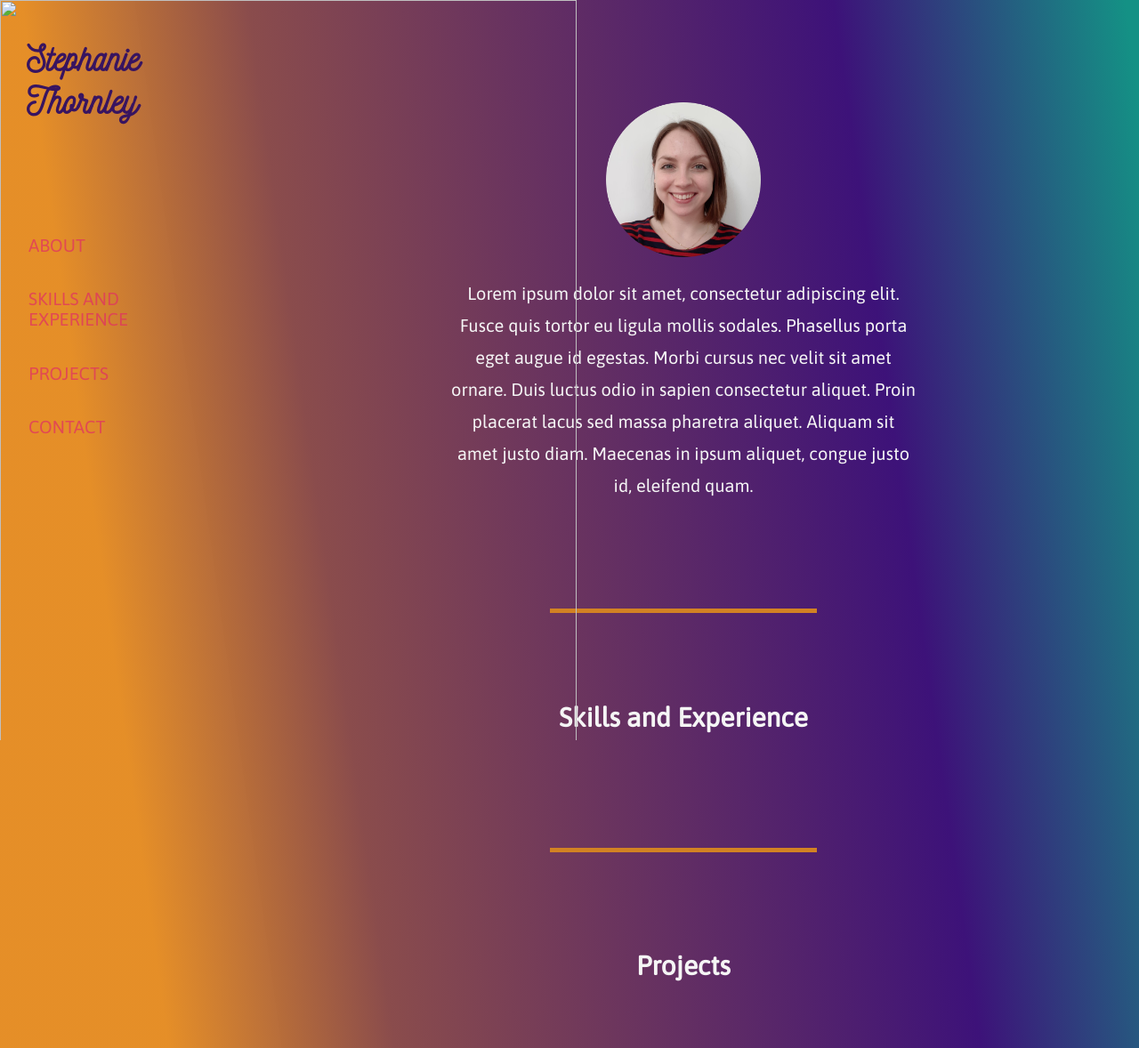
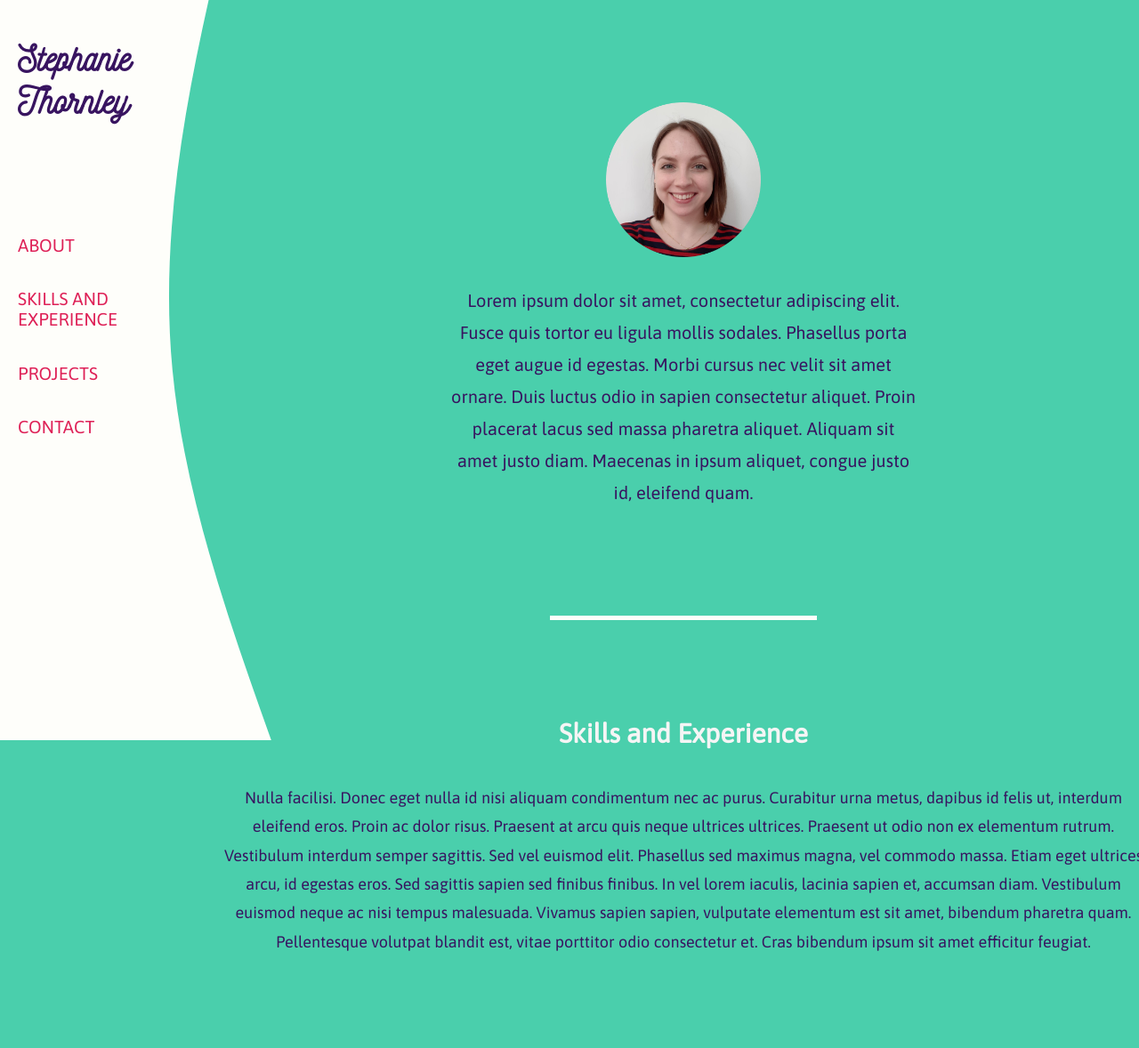
Before and after one commit to thorners55/portfolio-website, a plain HTML site: page index.html in a window 1280 px wide. Shown: the top 1178 px of the page at 89% size. Drawn offline with nearby package versions, Linux system fonts and the light colour scheme.

Commit message:
Add jQuery

```diff
--- a/index.css
+++ b/index.css
@@ -4,14 +4,7 @@ html {
 body {
   display: grid;
   grid-column: 2;
-  background: rgb(229, 142, 39);
-  background: linear-gradient(
-    82deg,
-    rgba(229, 142, 39, 0.9962428330707283) 16%,
-    rgba(138, 76, 76, 1) 33%,
-    rgba(61, 18, 121, 1) 77%,
-    rgba(20, 145, 133, 1) 99%
-  );
+  background: #4acfac;
   font-family: Asap;
   font-size: 16px;
   overflow-x: hidden;
@@ -20,6 +13,8 @@ body {
 
 .body {
   padding-top: 100px;
+  font-size: 18px;
+  line-height: 1.8;
 }
 
 @font-face {
@@ -55,7 +50,7 @@ body {
   grid-column: 1;
   grid-row: 2;
   width: 50%;
-  margin-left: -8px;
+  margin-left: -20px;
 }
 
 nav {
@@ -70,22 +65,14 @@ nav {
   width: 100vh;
 }
 
-.name-sun {
-  display: grid;
-  grid-template-columns: 25vw;
-  grid-template-rows: 100px 100px;
-  grid-template-areas: "sun" "name";
-  position: absolute;
-}
-
 .name {
   display: grid;
   grid-row: 1;
   margin-top: -40px;
   position: absolute;
   grid-area: name;
-  margin-top: -60px;
-  padding-left: 30px;
+  margin-top: 40px;
+  padding-left: 20px;
 }
 
 .sun {
@@ -104,7 +91,8 @@ h1 {
 }
 
 a {
-  color: #e03162be;
+  color: #de2157;
+
   text-decoration: none;
   padding-right: 15px;
   margin-left: 40px;
@@ -113,6 +101,7 @@ a {
 p {
   color: #381460;
   text-align: center;
+  padding-bottom: 100px;
 }
 
 .rays {
@@ -287,8 +276,10 @@ p {
   padding-left: 250px;
   padding-right: 250px;
   padding-bottom: 100px;
-  color: whitesmoke;
+  color: #381460;
   line-height: 1.8;
+  opacity: 0;
+  display: none;
 }
 
 .intro {
@@ -306,16 +297,16 @@ h4 {
 
 .section {
   color: whitesmoke;
-
   text-align: center;
   padding-top: 70px;
-  padding-bottom: 100px;
+  padding-bottom: e 100px;
   margin-left: -10px;
   margin-right: -10px;
+  opacity: 0;
 }
 
 .line {
-  border-bottom: 5px solid #d28223;
+  border-bottom: 5px solid #fefefa;
   width: 300px;
   margin: auto;
 }
--- a/index.html
+++ b/index.html
@@ -14,6 +14,35 @@
       href="https://fonts.googleapis.com/css2?family=Asap&display=swap"
       rel="stylesheet"
     />
+    <link rel="stylesheet" href="css/animate.css">
+    <script src="https://ajax.googleapis.com/ajax/libs/jquery/3.5.1/jquery.min.js"></script>
+    <script>$(document).ready(function () {
+      $('.blurb').slideDown(1000).animate({ opacity: 1 }, 1000);
+
+        /* Every time the window is scrolled ... */
+        $(window).scroll(function () {
+
+          /* Check the location of each desired element */
+          $('.section').each(function (i) {
+            var bottom_of_object = $(this).position().top + $(this).outerHeight();
+            var bottom_of_window = $(window).scrollTop() + $(window).height();
+            console.log(bottom_of_window, " ", bottom_of_object);
+            console.log(bottom_of_window > bottom_of_object);
+
+
+            /* If the object is completely visible in the window, fade it it */
+            if (bottom_of_window > bottom_of_object) {
+              console.log("hi");
+
+              $(this).animate({opacity: 1}, 1000);
+
+            }
+
+          });
+
+        });
+
+      });</script>
   </head>
 
 
@@ -26,15 +55,13 @@
           <img src="assets/wave.svg" width="90%" height="105%" />
         </div>
 
-        <div class="name-sun">
+
+
           <h1 class="name">
             Stephanie<br>
             Thornley
           </h1>
 
-
-
-      </div>
         <nav class="nav">
           <a href="#about">ABOUT</a>
           <a href="#skills">SKILLS AND EXPERIENCE</a>
@@ -45,6 +72,7 @@
     </header>
 
     <body>
+
       <div class="body">
 
       <div id="about" class="about">
@@ -57,9 +85,7 @@
           />
         </div>
 
-
-
-        <p class="blurb">
+        <p class="blurb" >
           Lorem ipsum dolor sit amet, consectetur adipiscing elit. Fusce quis
           tortor eu ligula mollis sodales. Phasellus porta eget augue id
           egestas. Morbi cursus nec velit sit amet ornare. Duis luctus odio in
@@ -72,15 +98,35 @@
       <div class="line"></div>
       <div id="skills" class="section">
         <h3>Skills and Experience</h3>
-
+        <p>Nulla facilisi. Donec eget nulla id nisi aliquam condimentum nec ac purus. Curabitur urna metus, dapibus id felis ut,
+        interdum eleifend eros. Proin ac dolor risus. Praesent at arcu quis neque ultrices ultrices. Praesent ut odio non ex
+        elementum rutrum. Vestibulum interdum semper sagittis. Sed vel euismod elit. Phasellus sed maximus magna, vel commodo
+        massa. Etiam eget ultrices arcu, id egestas eros. Sed sagittis sapien sed finibus finibus. In vel lorem iaculis, lacinia
+        sapien et, accumsan diam. Vestibulum euismod neque ac nisi tempus malesuada. Vivamus sapien sapien, vulputate elementum
+        est sit amet, bibendum pharetra quam. Pellentesque volutpat blandit est, vitae porttitor odio consectetur et. Cras
+        bibendum ipsum sit amet efficitur feugiat.</p>
       </div>
       <div class="line"></div>
       <div id="projects" class="section">
         <h4>Projects</h4>
+        <p>In hac habitasse platea dictumst. Morbi varius ante ac leo porta, maximus porttitor risus euismod. Duis varius justo
+        tellus, eget sagittis lorem dignissim id. Pellentesque habitant morbi tristique senectus et netus et malesuada fames ac
+        turpis egestas. Proin orci sem, ornare et mollis eget, facilisis sed dolor. Proin non orci nisl. In ultrices dignissim
+        arcu, a volutpat nunc tristique nec. Nulla vel imperdiet lorem, nec laoreet ante. Aliquam dolor libero, iaculis at
+        elementum ultrices, ultricies quis orci. Nullam vel lorem non diam ultricies porta vel id massa. Donec ac sem eros.
+        Nulla placerat, lorem quis ultrices cursus, elit lectus rhoncus turpis, nec convallis turpis neque in nisi. Cras
+        eleifend orci et elit viverra volutpat. Suspendisse egestas nibh euismod augue fringilla, sed consequat justo dictum.
+        Duis tempor suscipit augue pellentesque bibendum.
+        </p>
       </div>
       <div class="line"></div>
       <div id="contact" class="section">
         <h4>Contact</h4>
+        <p>Twitter
+          GitHub
+          Email
+          Contact form
+        </p>
       </div>
     </body>
   </div>
```
Also changed, not shown: assets/wave.svg (added), 1 other file.
